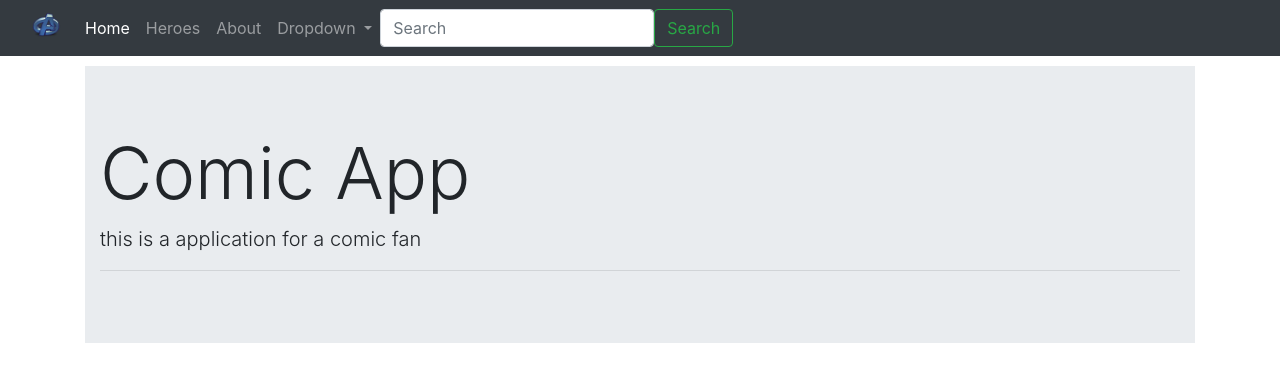
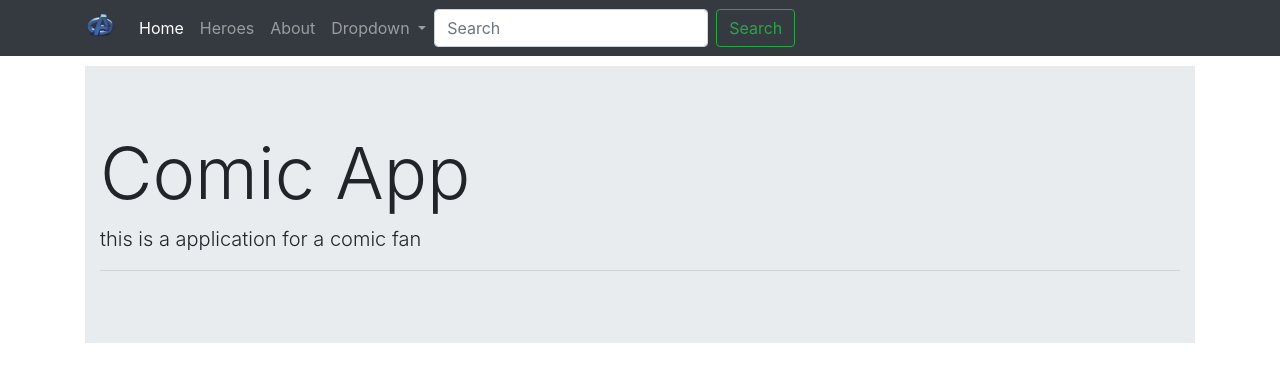
Before and after one commit to Rasloong/angularII, an Angular app: page /#/home in a window 1280 px wide. Shown: the top 382 px of the page. Built offline with nearby package versions, Linux system fonts and the light colour scheme.

Commit message:
mejora navbar

```diff
--- a/src/app/components/shared/navbar/navbar.component.html
+++ b/src/app/components/shared/navbar/navbar.component.html
@@ -1,5 +1,5 @@
 <nav class="navbar navbar-expand-lg navbar-dark bg-dark">
-    <div class="container-fluid">
+    <div class="container-xl flex-wrap flex-md-nowrap">
         <a class="navbar-brand" href="#">
             <img src="assets/img/A-64.png" alt="" width="30" height="24" class="d-inline-block align-top">
         </a>
@@ -31,9 +31,9 @@
                     </ul>
                 </li>
             </ul>
-            <form class="d-flex ">
-                <input class="form-control me-2 " type="search " placeholder="Search " aria-label="Search ">
-                <button class="btn btn-outline-success " type="submit ">Search</button>
+            <form class="form-inline my-2 my-lg-0">
+                <input class="form-control mr-sm-2 " type="search " placeholder="Search " aria-label="Search ">
+                <button class="btn btn-outline-success my-2 my-sm-0" type="submit ">Search</button>
             </form>
         </div>
     </div>
```
